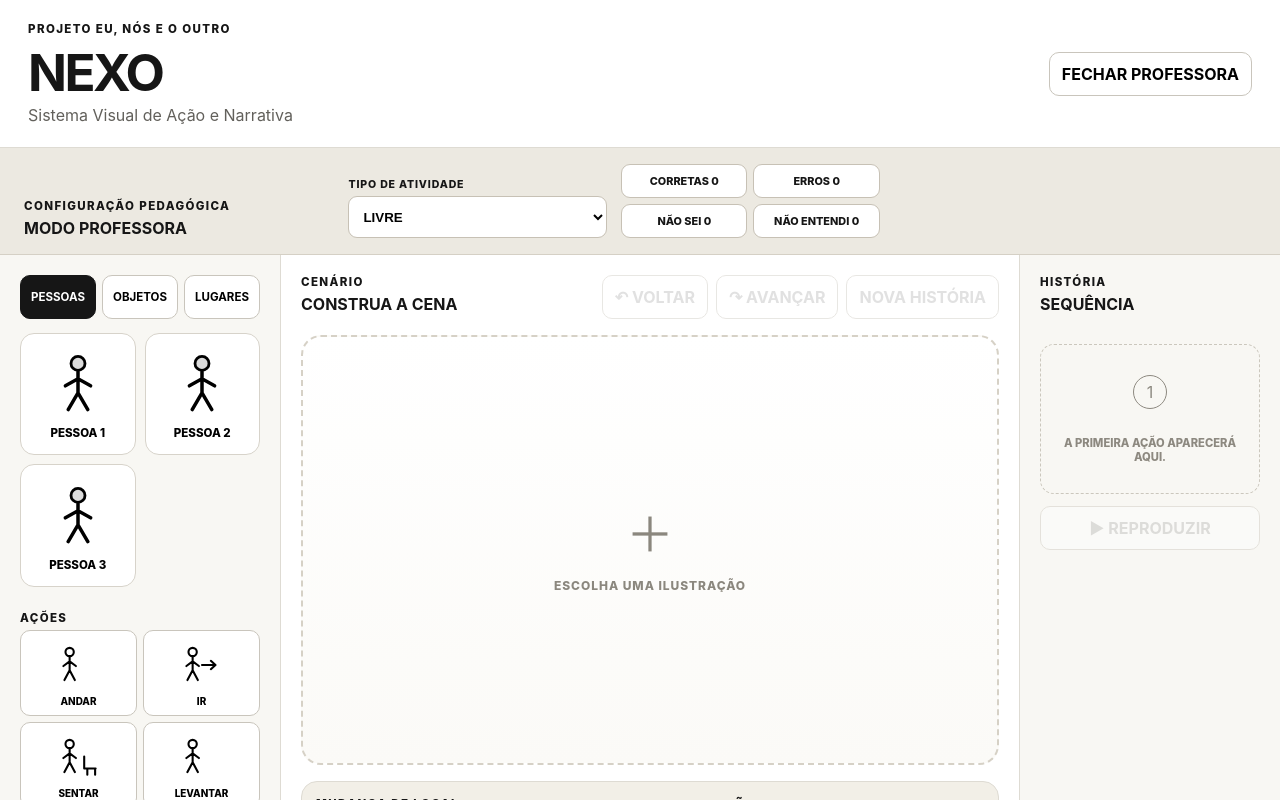
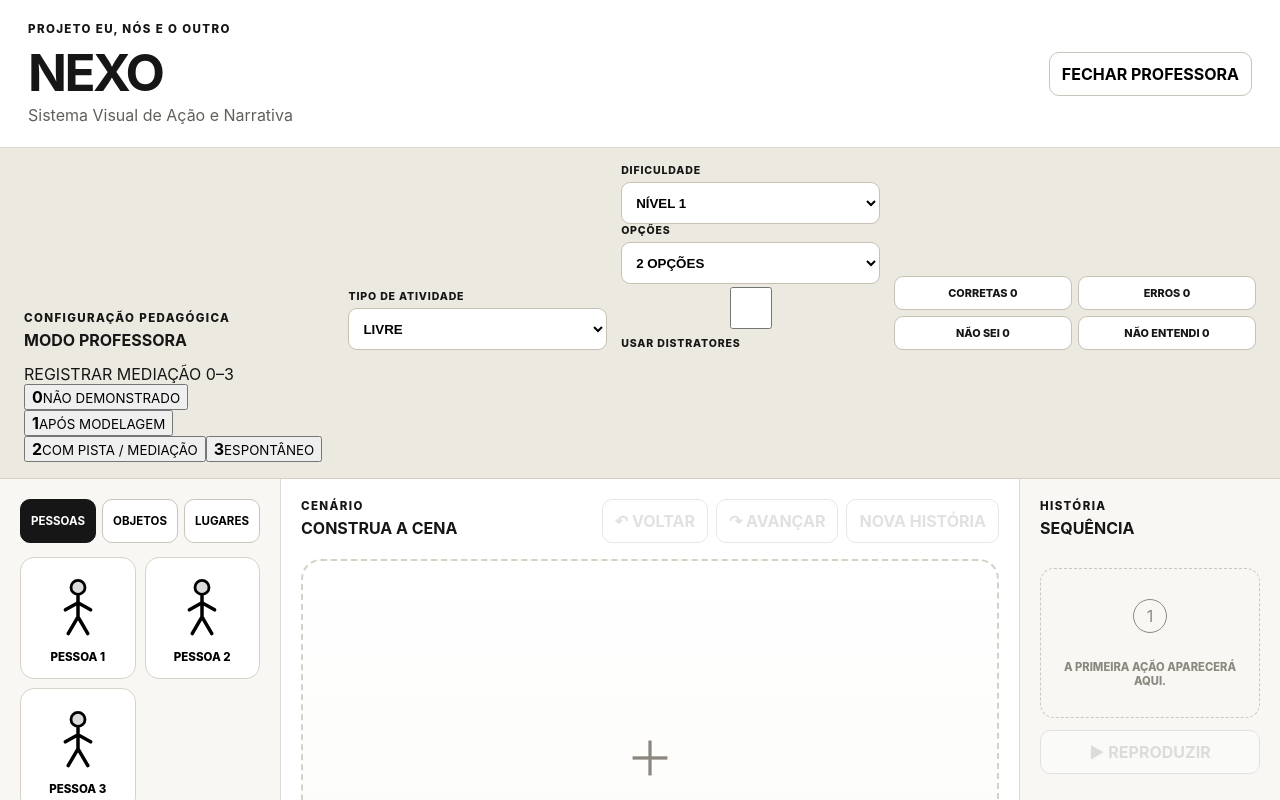
Before and after one commit to aeduardasantana/nexo, a React (Vite) app: page / in a window 1280 px wide. Both pictures are taken after a click on the button "MODO PROFESSORA". Shown: the top 800 px of the page. Built offline with nearby package versions, Linux system fonts and the light colour scheme.

Commit message:
feat: add difficulty controls and mediation 0-3 registration [edufertanapo]

```diff
--- a/src/App.tsx
+++ b/src/App.tsx
@@ -36,6 +36,9 @@ import type {
   HiddenInfoTask,
   RelocationPerspectiveTask,
   RelocationSequenceState,
+  ActivitySupportConfig,
+  MediationAssessment,
+  MediationLevel,
 } from './types/domain';
 
 const categoryLabels: Record<AssetCategory, string> = {
@@ -132,6 +135,12 @@ export default function App() {
   });
   const [relocationSequenceActive, setRelocationSequenceActive] = useState(false);
   const [sequenceWitnessAnswer, setSequenceWitnessAnswer] = useState<string[]>([]);
+  const [supportConfig, setSupportConfig] = useState<ActivitySupportConfig>({
+    difficulty: 1,
+    optionCount: 2,
+    useDistractors: false,
+  });
+  const [mediationAssessments, setMediationAssessments] = useState<MediationAssessment[]>([]);
   const sceneRef = useRef<HTMLDivElement | null>(null);
   const replayTimer = useRef<number | null>(null);
 
@@ -178,6 +187,27 @@ export default function App() {
     spatialTaskSubject && spatialTaskReference
       ? evaluateRelation(spatialTaskSubject, spatialTaskReference, spatialTask.relation)
       : null;
+
+  function mediationLevelLabel(level: MediationLevel) {
+    if (level === 0) return 'NÃO DEMONSTRADO';
+    if (level === 1) return 'APÓS MODELAGEM';
+    if (level === 2) return 'COM PISTA / MEDIAÇÃO';
+    return 'ESPONTÂNEO';
+  }
+
+  function registerMediationAssessment(level: MediationLevel) {
+    const latestEvent = mediationEvents.at(-1);
+    setMediationAssessments((items) => [...items, {
+      id: crypto.randomUUID(),
+      sourceEventId: latestEvent?.id,
+      level,
+      difficulty: supportConfig.difficulty,
+      optionCount: supportConfig.optionCount,
+      useDistractors: supportConfig.useDistractors,
+      createdAt: new Date().toISOString(),
+    }]);
+    setFeedback(`MEDIAÇÃO ${level} — ${mediationLevelLabel(level)}`);
+  }
 
   function setSceneTemporalDay(day: TemporalDay) {
     setHistory((current) =>
@@ -1072,6 +1102,7 @@ export default function App() {
     setRelocationSequenceActive(false);
     setRelocationSequence({ step: 'current_location', completedSteps: [] });
     setSequenceWitnessAnswer([]);
+    setMediationAssessments([]);
     setCompareMode('now');
   }
 
@@ -1171,11 +1202,67 @@ export default function App() {
             </>
           )}
 
+          <div className="teacher-support">
+            <label>
+              <span>DIFICULDADE</span>
+              <select
+                value={supportConfig.difficulty}
+                onChange={(event) => setSupportConfig((current) => ({
+                  ...current,
+                  difficulty: Number(event.target.value) as ActivitySupportConfig['difficulty'],
+                }))}
+              >
+                <option value={1}>NÍVEL 1</option>
+                <option value={2}>NÍVEL 2</option>
+                <option value={3}>NÍVEL 3</option>
+              </select>
+            </label>
+
+            <label>
+              <span>OPÇÕES</span>
+              <select
+                value={supportConfig.optionCount}
+                onChange={(event) => setSupportConfig((current) => ({
+                  ...current,
+                  optionCount: Number(event.target.value) as ActivitySupportConfig['optionCount'],
+                }))}
+              >
+                <option value={2}>2 OPÇÕES</option>
+                <option value={3}>3 OPÇÕES</option>
+                <option value={4}>4 OPÇÕES</option>
+              </select>
+            </label>
+
+            <label className="teacher-check">
+              <input
+                type="checkbox"
+                checked={supportConfig.useDistractors}
+                onChange={(event) => setSupportConfig((current) => ({
+                  ...current,
+                  useDistractors: event.target.checked,
+                }))}
+              />
+              <span>USAR DISTRATORES</span>
+            </label>
+          </div>
+
           <div className="teacher-stats">
             <span>CORRETAS {mediationEvents.filter((event) => event.type === 'correct').length}</span>
             <span>ERROS {mediationEvents.filter((event) => event.type === 'error').length}</span>
             <span>NÃO SEI {mediationEvents.filter((event) => event.type === 'unknown').length}</span>
             <span>NÃO ENTENDI {mediationEvents.filter((event) => event.type === 'not_understood').length}</span>
+          </div>
+
+          <div className="mediation-scale">
+            <span>REGISTRAR MEDIAÇÃO 0–3</span>
+            <div>
+              {([0, 1, 2, 3] as MediationLevel[]).map((level) => (
+                <button type="button" key={level} onClick={() => registerMediationAssessment(level)}>
+                  <strong>{level}</strong>
+                  <small>{mediationLevelLabel(level)}</small>
+                </button>
+              ))}
+            </div>
           </div>
         </section>
       )}
```
